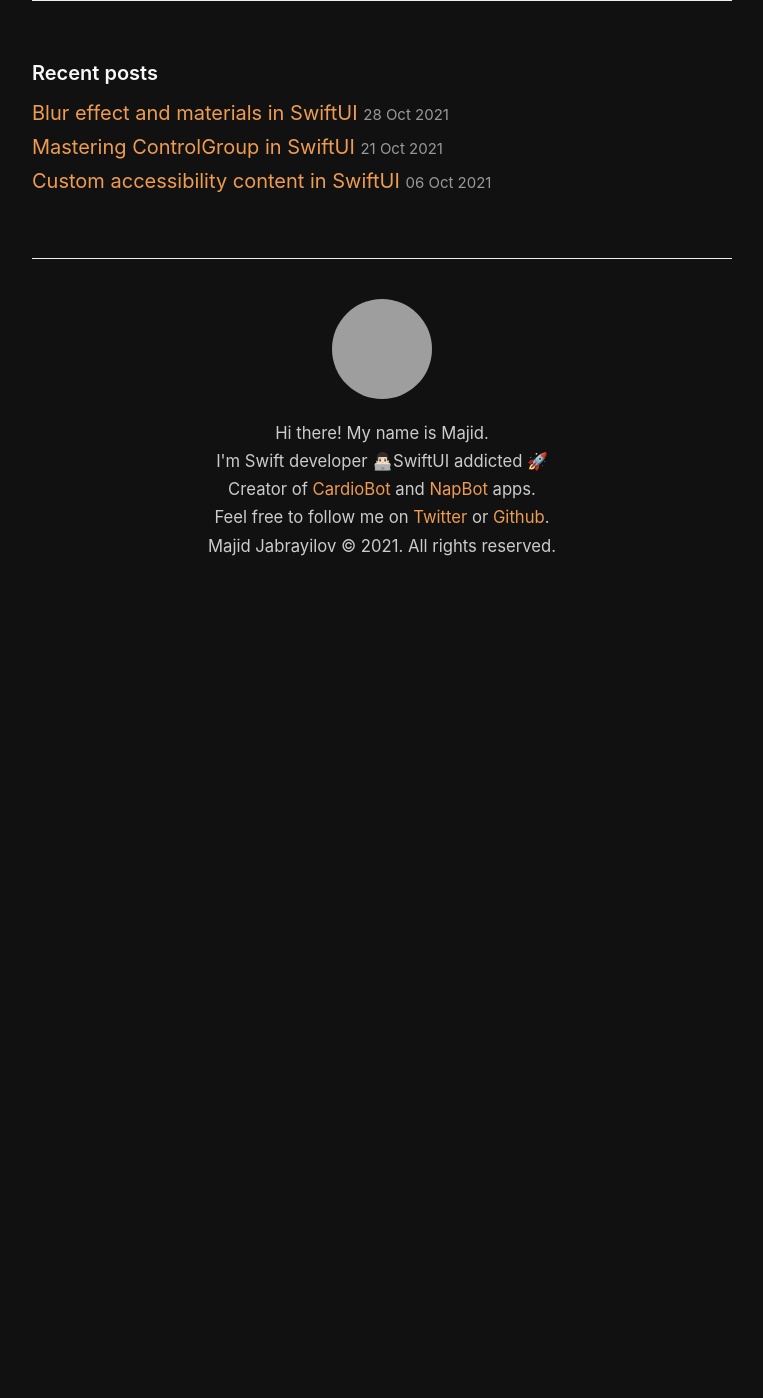
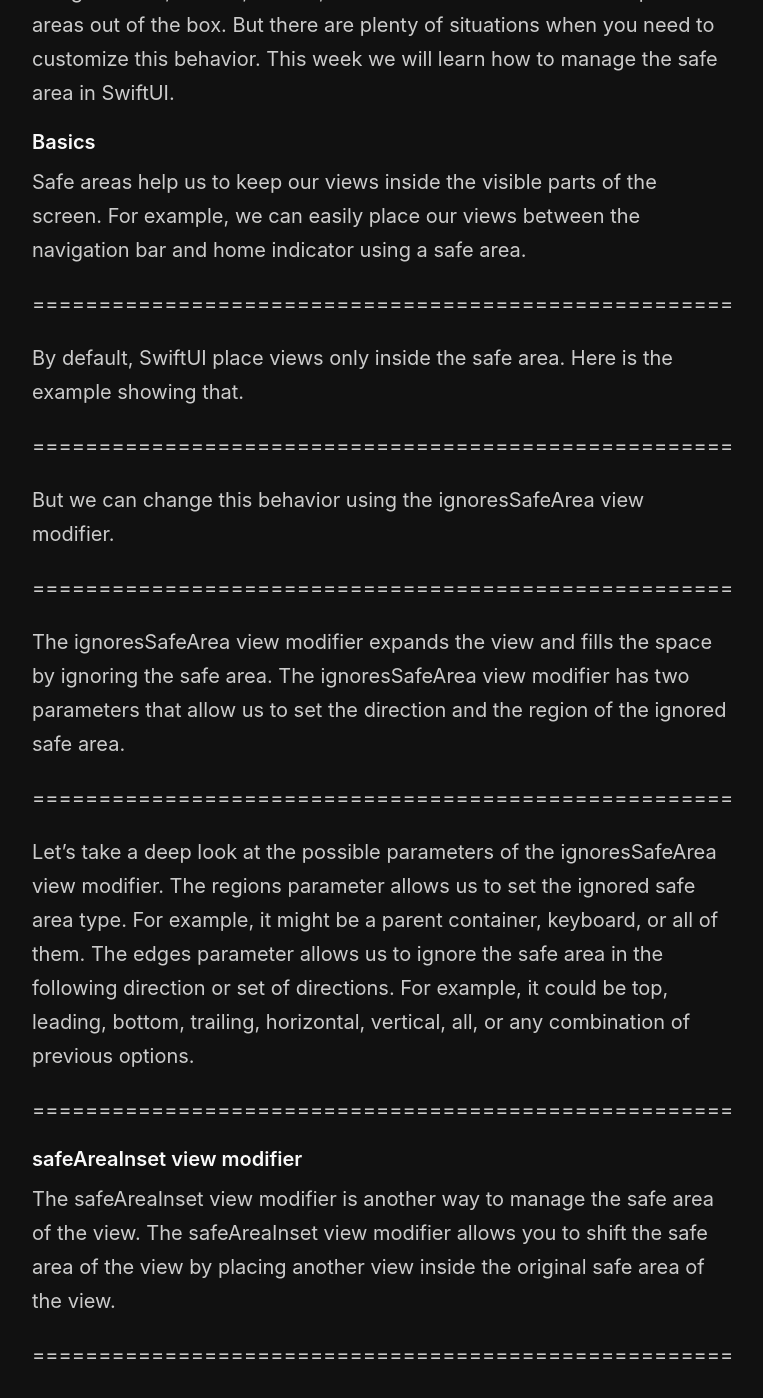
Before and after one commit to mecid/mecid.github.io, a Jekyll site: the page built from _posts/2021-11-03-managing-safe-area-in-swiftui.md, in a window 1280 px wide and 1400 px high, scrolled down 336 px. Shown: the whole window, without its empty margins (258-1021 px from the left). Built offline with Jekyll 4.4.1, drawn with Linux system fonts in a browser that asks for light colours; before the commit the page ends 936 px from its top, so only the background shows below that; some of the changed text lies outside the part shown; grey boxes are pictures that could not be loaded.

Commit message:
safe area post content added

```diff
--- a/_posts/2021-11-03-managing-safe-area-in-swiftui.md
+++ b/_posts/2021-11-03-managing-safe-area-in-swiftui.md
@@ -2,3 +2,43 @@
 title: Managing safe are in SwiftUI
 layout: post
 ---
+
+A safe area defines the area within a view that isn't covered by a navigation bar, tab bar, toolbar, or other views. SwiftUI views respect safe areas out of the box. But there are plenty of situations when you need to customize this behavior. This week we will learn how to manage the safe area in SwiftUI.
+
+#### Basics
+Safe areas help us to keep our views inside the visible parts of the screen. For example, we can easily place our views between the navigation bar and home indicator using a safe area.
+
+=====================================================
+
+By default, SwiftUI place views only inside the safe area. Here is the example showing that.
+
+=====================================================
+
+But we can change this behavior using the ignoresSafeArea view modifier.
+
+=====================================================
+
+The ignoresSafeArea view modifier expands the view and fills the space by ignoring the safe area. The ignoresSafeArea view modifier has two parameters that allow us to set the direction and the region of the ignored safe area.
+
+=====================================================
+
+Let's take a deep look at the possible parameters of the ignoresSafeArea view modifier.
+The regions parameter allows us to set the ignored safe area type. For example, it might be a parent container, keyboard, or all of them.
+The edges parameter allows us to ignore the safe area in the following direction or set of directions. For example, it could be top, leading, bottom, trailing, horizontal, vertical, all, or any combination of previous options.
+
+=====================================================
+
+#### safeAreaInset view modifier
+The safeAreaInset view modifier is another way to manage the safe area of the view. The safeAreaInset view modifier allows you to shift the safe area of the view by placing another view inside the original safe area of the view.
+
+=====================================================
+
+As you can see in the example above, the safeAreaInset view modifier has a bunch of parameters that allow us to control the spacing, alignment, and edge of the shifted safe area. It also uses the @ViewBuilder closure to build the content of view that SwiftUI places in the space of the shifted safe area.
+
+edge parameter allows you to set the vertical or horizontal edge of the shifted safe area region.
+spacing parameter allows you to put some space between the shifted safe area and the view itself.
+alignment parameter applies the horizontal or vertical alignment.
+content is the @ViewBuilder closure that defines the content of the shifted safe area.
+
+#### Conclusion
+Today we learned how to manage the safe area in SwiftUI. Usually, we don't need it because SwiftUI handles it automatically. But feel free to customize the look and feel of your content with an immersive experience using safe area view modifiers.
```
